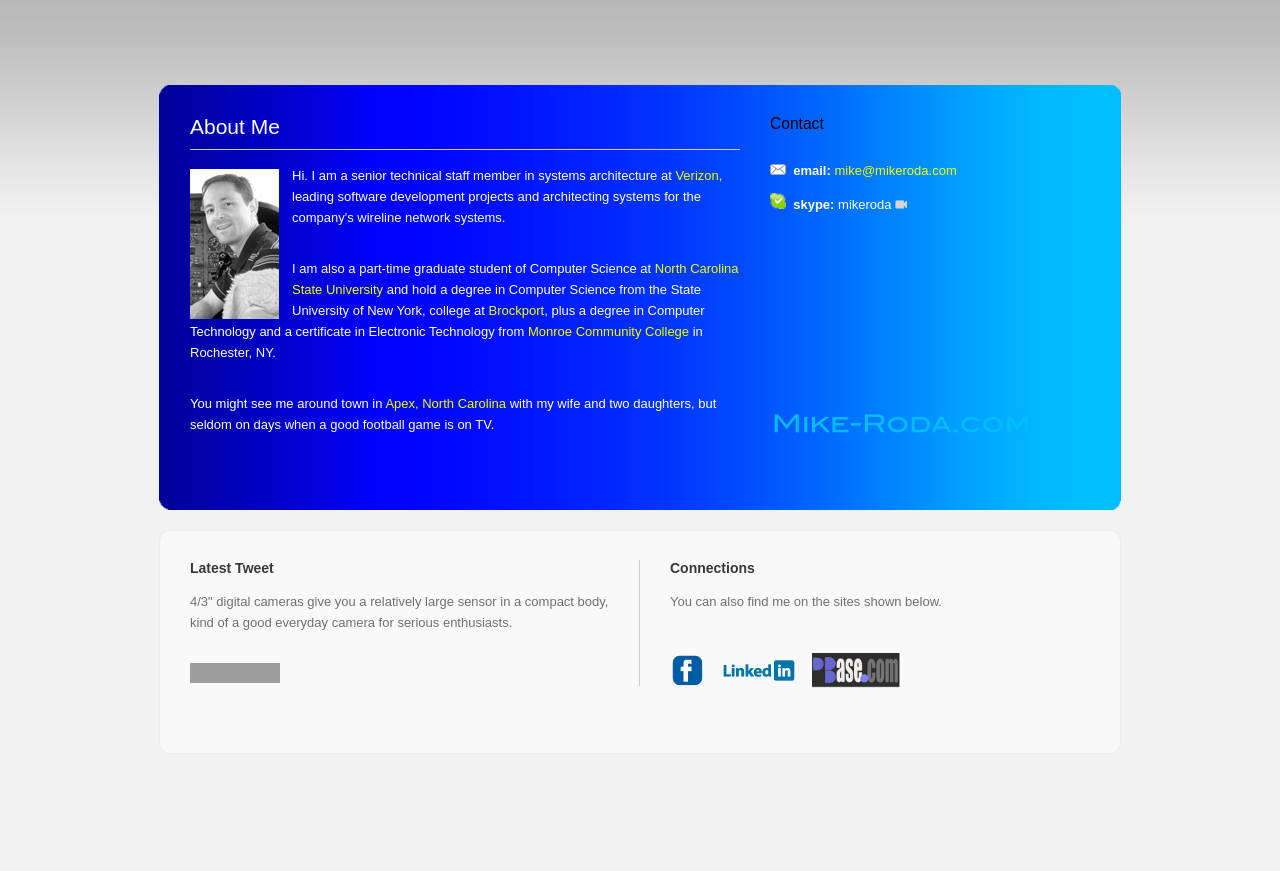
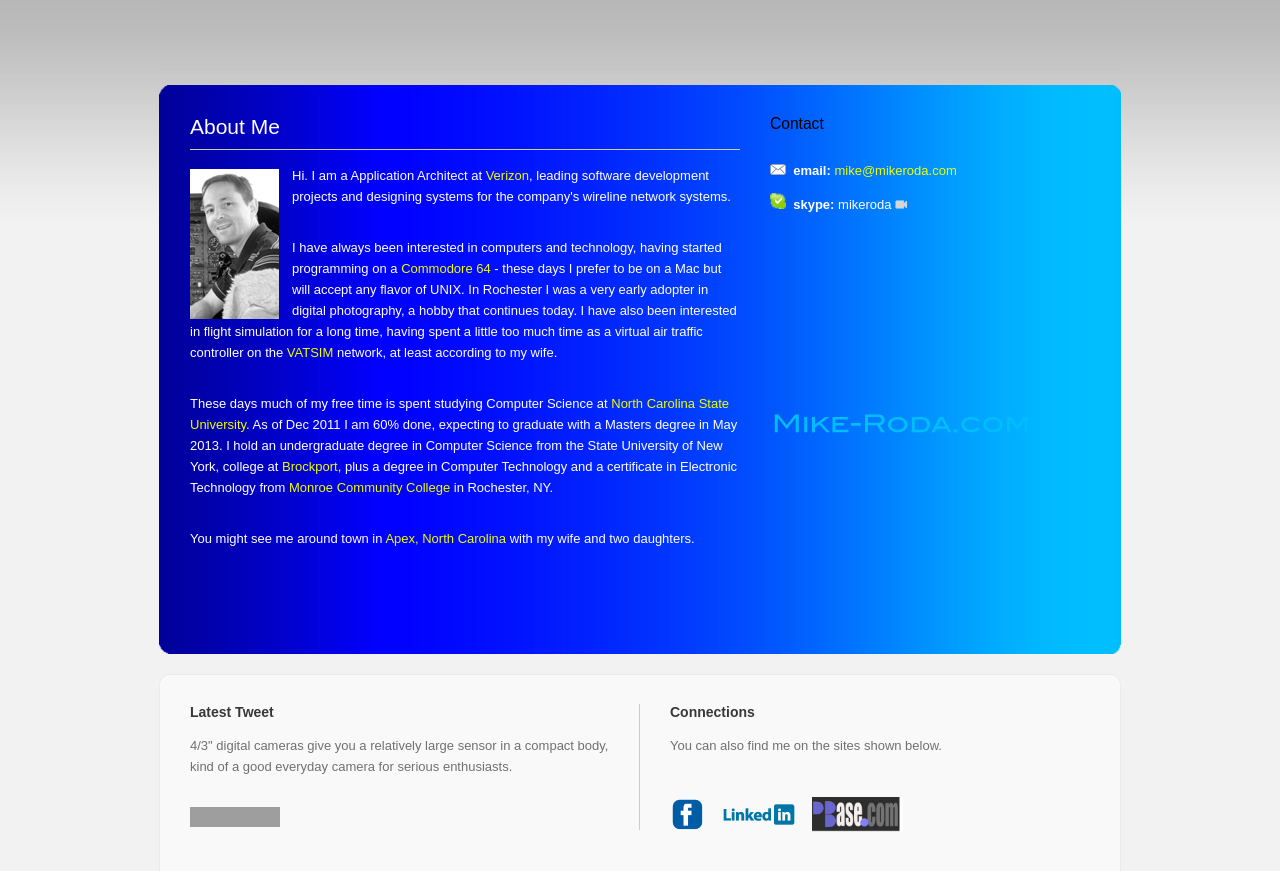
Before and after one commit to mikeroda/mikeroda.com, a Jekyll site: the page built from index.md, in a window 1280 px wide. Shown: the top 871 px of the page. Built offline with Jekyll 4.4.1, drawn with Linux system fonts in a browser that asks for light colours; Markdown is read by kramdown in place of the engine named in the settings; grey boxes are pictures that could not be loaded.

```diff
--- a/index.md
+++ b/index.md
@@ -6,16 +6,25 @@ title: The online home of Mike Roda
 
 <p><img src="images/mikeroda.jpg" class="inline-left" />
 
-Hi. I am a senior technical staff member in systems architecture at
-<a href="http://www.verizon.com">Verizon</a>, leading software development projects
-and architecting systems for the company's wireline network systems.
+Hi. I am a Application Architect at <a href="http://www.verizon.com">Verizon</a>,
+leading software development projects and designing systems for the company's wireline
+network systems.
 
-<p>I am also a part-time graduate student of Computer Science at
-<a href="http://www.ncsu.edu">North Carolina State University</a> and hold a degree
-in Computer Science from the State University of New York, college at
+<p>I have always been interested in computers and technology, having started programming
+on a <a href="http://en.wikipedia.org/wiki/Commodore_64">Commodore 64</a> - these days I
+prefer to be on a Mac but will accept any flavor of UNIX. In Rochester I was a very early
+adopter in digital photography, a hobby that continues today. I have also been interested
+in flight simulation for a long time, having spent a little too much time as a virtual air
+traffic controller on the <a href="http://www.vatsim.net">VATSIM</a> network, at least
+according to my wife.
+
+<p>These days much of my free time is spent studying Computer Science at
+<a href="http://www.ncsu.edu">North Carolina State University</a>. As of Dec 2011 I am
+60% done, expecting to graduate with a Masters degree in May 2013. I hold an
+undergraduate degree in Computer Science from the State University of New York, college at
 <a href="http://www.brockport.edu">Brockport</a>, plus a degree in Computer Technology
 and a certificate in Electronic Technology from
 <a href="http://www.monroecc.edu">Monroe Community College</a> in Rochester, NY.</p>
 
 <p>You might see me around town in <a href="http://www.apexnc.org">Apex, North Carolina</a>
-with my wife and two daughters, but seldom on days when a good football game is on TV.</p>
+with my wife and two daughters.</p>
```
Also changed, not shown: _layouts/base.html (+14 -0 lines).
